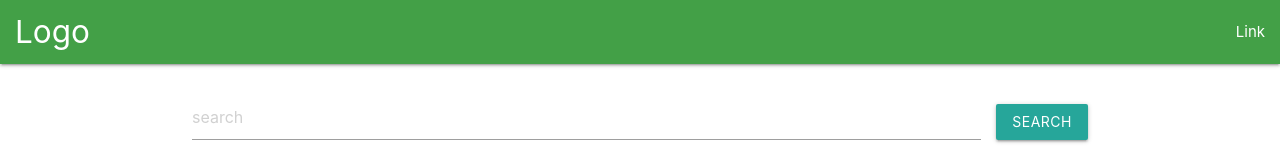
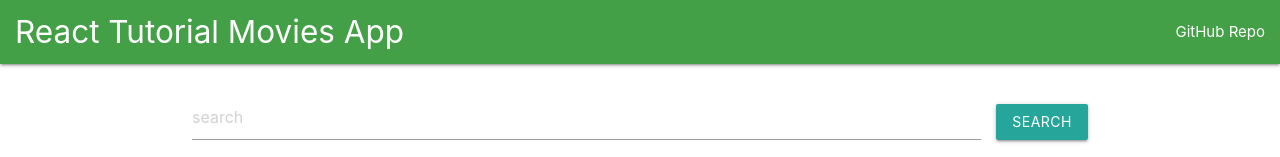
Before and after one commit to EkaterinaSava/learn__react, a React (Create React App) app in the folder project_1/: page / in a window 1280 px wide. Shown: the top 157 px of the page. Built offline with nearby package versions, Linux system fonts and the light colour scheme; no server answers.

Commit message:
Add real link for Header & Upd Readme

```diff
--- a/project_1/src/layout/Header.jsx
+++ b/project_1/src/layout/Header.jsx
@@ -2,9 +2,17 @@ function Header() {
   return (
     <nav className="green darken-1">
       <div className="nav-wrapper">
-        <a href="#!" className="brand-logo">Logo</a>
+        <a href="#!" className="brand-logo">React Tutorial Movies App</a>
         <ul id="nav-mobile" className="right hide-on-med-and-down">
-          <li><a href="#!">Link</a></li>
+          <li>
+            <a
+              href="https://github.com/EkaterinaSava/learn__react"
+              rel="noreferrer"
+              target="_blank"
+            >
+              GitHub Repo
+            </a>
+          </li>
         </ul>
       </div>
     </nav>
```
Also changed, not shown: 1 other file (tests, documents, lock files or other folders).
